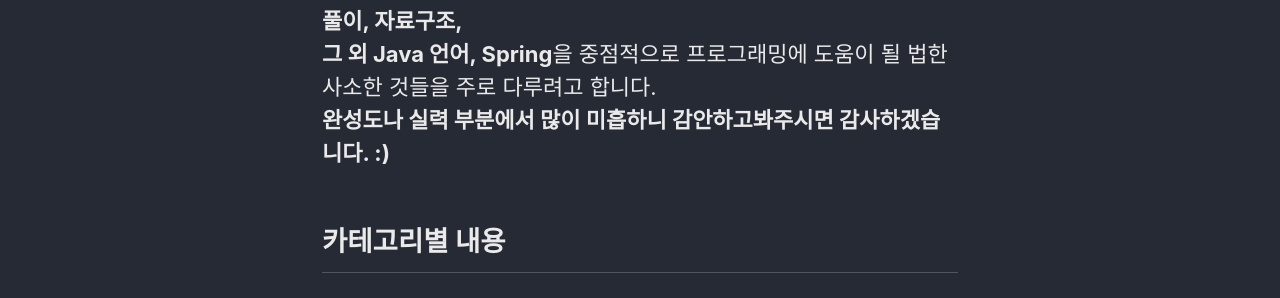
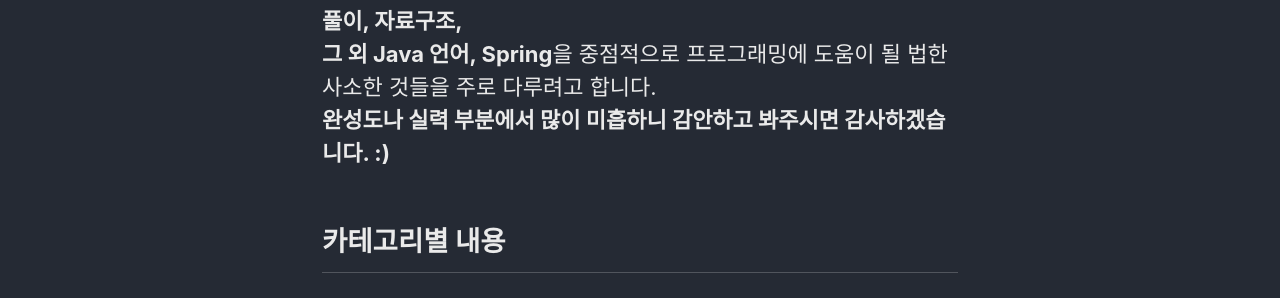
Before and after one commit to heebum99/heebum99.github.io, a Jekyll site: the page built from _pages/introduce.md, in a window 1280 px wide. Shown: the part 428-726 px from the top of the page. Built offline with Jekyll 4.4.1, drawn with Linux system fonts in a browser that asks for light colours; cached includes are drawn as plain includes; some web fonts are replaced.

```diff
--- a/_pages/introduce.md
+++ b/_pages/introduce.md
@@ -6,7 +6,7 @@ permalink: "/introduce/"
 ## 희스토리 소개
 개발자를 꿈꾸는 필자가 개인적으로 공부하면서 개발 일지, 공부 노트 용도로 작성할 예정이며 블로그의 주요 내용은 <strong>알고리즘 개념 및 문제풀이, 자료구조, <br>
 그 외 Java 언어, Spring</strong>을 중점적으로 프로그래밍에 도움이 될 법한 사소한 것들을 주로 다루려고 합니다. <br>
-<strong>완성도나 실력 부분에서 많이 미흡하니 감안하고봐주시면 감사하겠습니다. :)</strong>
+<strong>완성도나 실력 부분에서 많이 미흡하니 감안하고 봐주시면 감사하겠습니다. :)</strong>
 
 
 ## 카테고리별 내용
```
